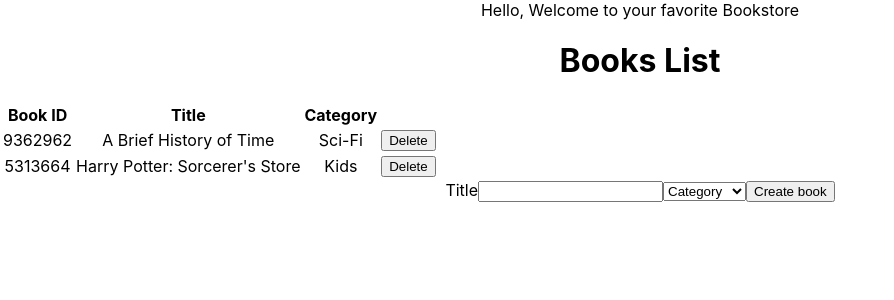
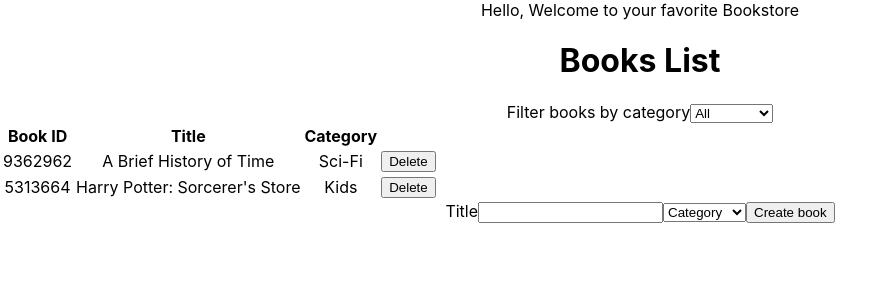
Before and after one commit to anewman15/bookstore-react, a React (Create React App) app: page / in a window 1280 px wide. Shown: the top 300 px of the page, without its empty margins (0-894 px from the left). Built offline with nearby package versions, Linux system fonts and the light colour scheme.

Commit message:
Added CategoryFilter to BooksList

```diff
--- a/src/containers/BooksList.js
+++ b/src/containers/BooksList.js
@@ -1,10 +1,12 @@
 import PropTypes from 'prop-types';
 import { connect } from 'react-redux';
 import Book from '../components/Book';
+import CategoryFilter from '../components/CategoryFilter';
 
 const BooksList = ({ books }) => (
   <div>
     <h1>Books List</h1>
+    <CategoryFilter />
     <table>
       <tr>
         <th>Book ID</th>
```
